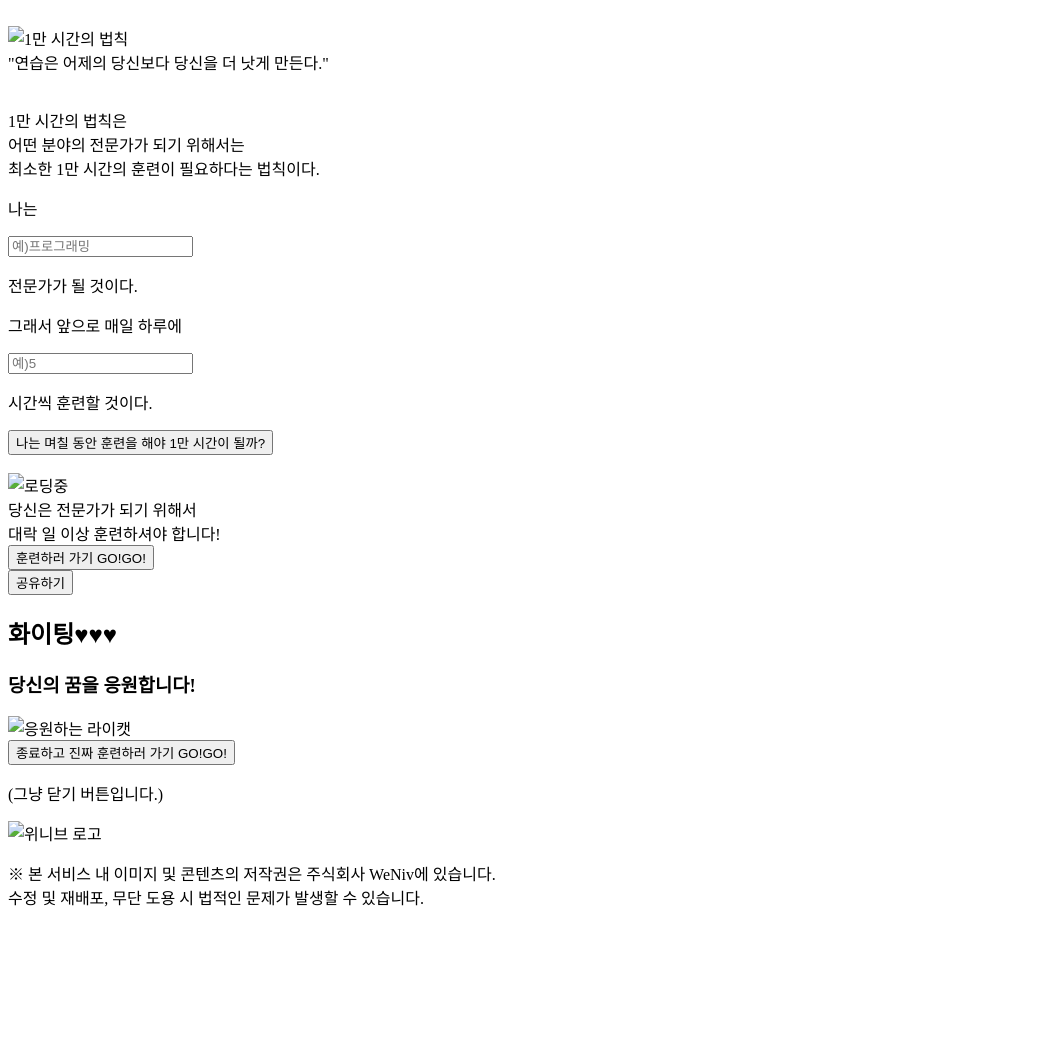
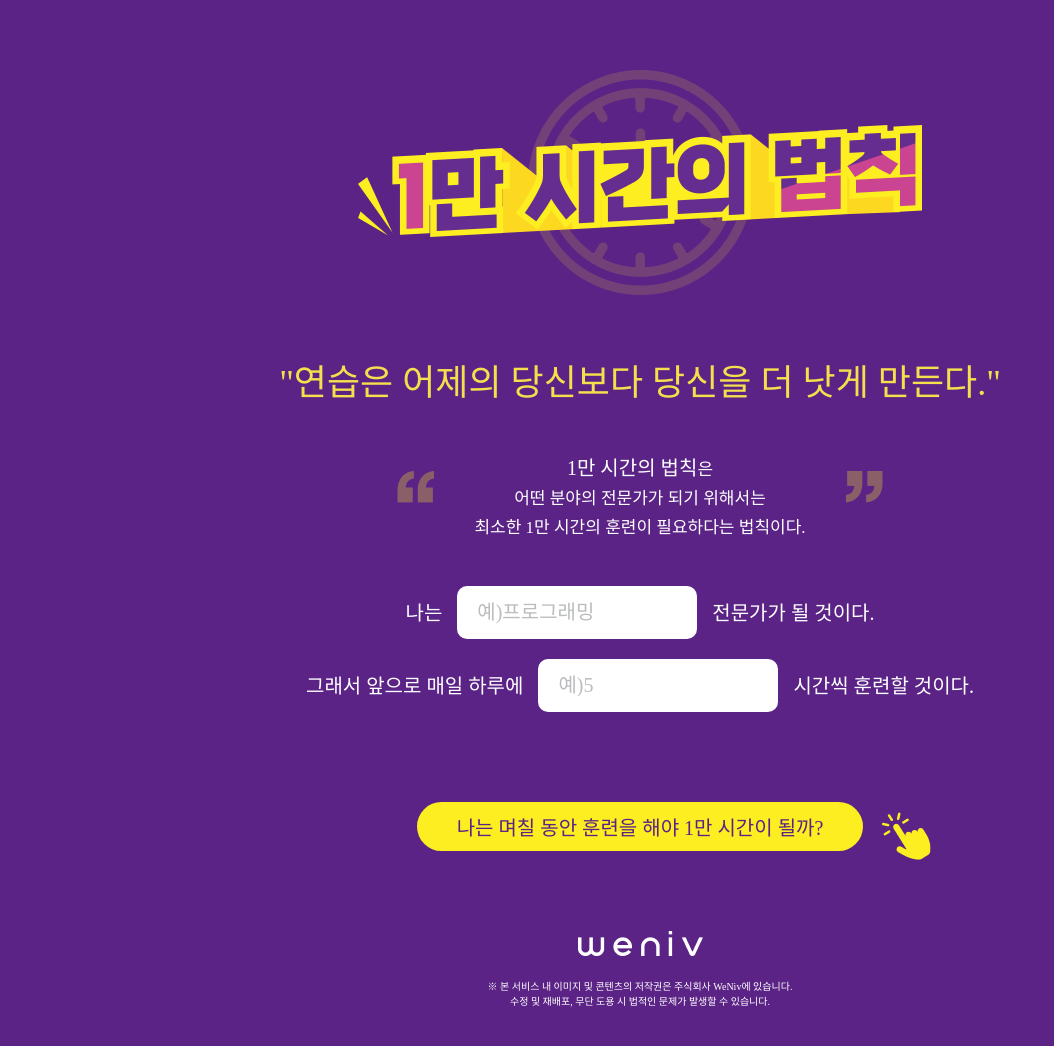
Before and after one commit to min-bok/10000hours, a plain HTML site: page index.html in a window 1280 px wide. Shown: the whole page, without its empty margins (0-1054 px from the left). Before the commit the page ends 925 px from the top, so only its background shows below. Drawn offline with Linux system fonts and the light colour scheme; the site is published under a folder, as on GitHub Pages, so addresses that start at the root find nothing; a web font is replaced by a local one.

Commit message:
파일경로수정

```diff
--- a/index.html
+++ b/index.html
@@ -5,25 +5,25 @@
     <meta charset="UTF-8">
     <meta name="viewport" content="width=device-width, initial-scale=1.0">
     <title>1만 시간의 법칙</title>
-    <link rel="shortcut icon" href="/img/favicon.ico">
-    <link rel="stylesheet" type="text/css" href="/css/reset.css">
-    <link rel="stylesheet" type="text/css" href="/css/style.css">
+    <link rel="shortcut icon" href="./img/favicon.ico">
+    <link rel="stylesheet" type="text/css" href="./css/reset.css">
+    <link rel="stylesheet" type="text/css" href="./css/style.css">
 </head>
 
 <body>
     <section id="contents">
         <div class="wrapper">
             <div class="title">
-                <img src="/img/clock.png" alt="" class="clock_img">
+                <img src="./img/clock.png" alt="" class="clock_img">
                 <div class="title_img">
-                    <img src="/img/title.png" alt="1만 시간의 법칙">
+                    <img src="./img/title.png" alt="1만 시간의 법칙">
                 </div>
             </div>
             <div class="intro">
                 <div class="intro_saying">"연습은 어제의 당신보다 당신을 더 낫게 만든다."</div>
                 <div class="explain">
                     <div class="quotes">
-                        <img src="/img/quotes.png" alt="">
+                        <img src="./img/quotes.png" alt="">
                     </div>
                     <p><span>1만 시간의 법칙</span>은<br>어떤 분야의 전문가가 되기
                         위해서는<br>최소한 1만 시간의 훈련이 필요하다는 법칙이다.
@@ -46,13 +46,13 @@
                 <div class="btn_wrap">
                     <button class="start_btn">나는 며칠 동안 훈련을 해야 1만 시간이 될까?</button>
                     <div class="click_img">
-                        <img src="/img/click.png" alt="">
+                        <img src="./img/click.png" alt="">
                     </div>
                 </div>
             </div>
             <div class="result_loading">
                 <div class="img_wrap">
-                    <img src="/img/loading.png" alt="로딩중">
+                    <img src="./img/loading.png" alt="로딩중">
                 </div>
             </div>
             <div class="result">
@@ -82,7 +82,7 @@
                 <h3>당신의 꿈을 응원합니다!</h3>
             </div>
             <div class="licaat_img">
-                <img src="/img/licat.png" alt="응원하는 라이캣">
+                <img src="./img/licat.png" alt="응원하는 라이캣">
             </div>
             <div class="btn">
                 <button class="close_btn">종료하고 진짜 훈련하러 가기 GO!GO!</button>
@@ -92,14 +92,14 @@
     </section>
     <footer id="copyright">
         <div class="logo">
-            <img src="/img/logo.png" alt="위니브 로고">
+            <img src="./img/logo.png" alt="위니브 로고">
         </div>
         <p>
             ※ 본 서비스 내 이미지 및 콘텐츠의 저작권은 주식회사 WeNiv에 있습니다.<br>
             수정 및 재배포, 무단 도용 시 법적인 문제가 발생할 수 있습니다.
         </p>
     </footer>
-    <script type="text/javascript" src="/js/10000hour.js"></script>
+    <script type="text/javascript" src="./js/10000hour.js"></script>
 </body>
 
 </html>
```
